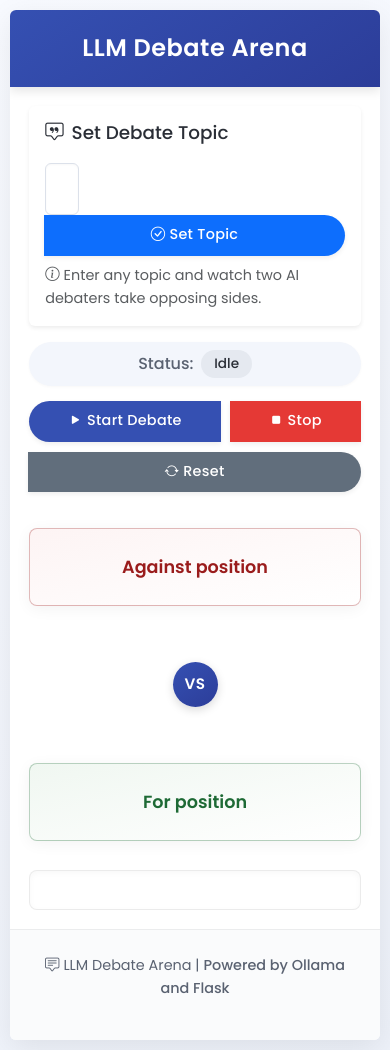
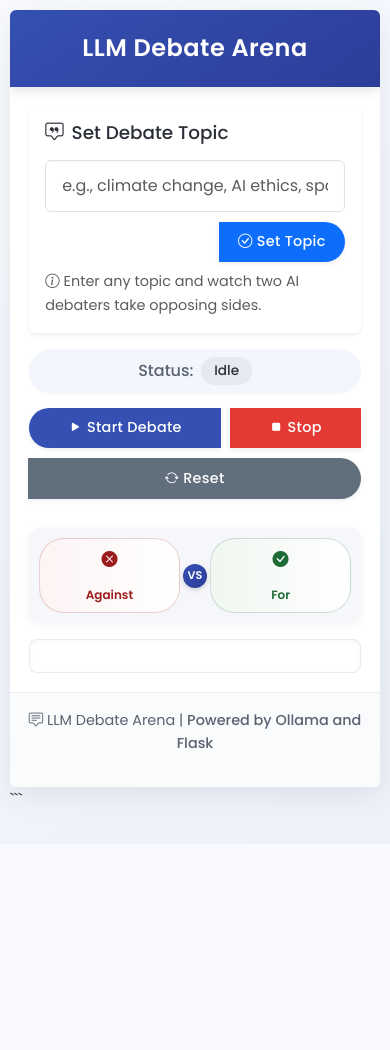
Before and after one commit to rishavpaul95/llm-debate, a Flask app: page / in a window 390 px wide. After the commit the page ends 814 px from the top, so only its background shows below. Run offline with Flask 3, Linux system fonts and the light colour scheme; data that the repository does not hold is empty; some libraries are stand-ins or nearby versions.

Commit message:
fix final ui issues

````diff
--- a/static/css/styles.css
+++ b/static/css/styles.css
@@ -44,7 +44,7 @@ body {
     background: linear-gradient(145deg, var(--primary-color), var(--secondary-color));
     color: white;
     text-align: center;
-    padding: 1.8rem 2rem;
+    padding: 1rem;
     position: relative;
     box-shadow: 0 4px 10px rgba(0, 0, 0, 0.1);
 }
@@ -52,13 +52,13 @@ body {
 h1 {
     font-weight: 600;
     margin: 0;
-    font-size: 1.8rem;
+    font-size: 1.5rem;
     letter-spacing: 0.5px;
 }
 
 .debate-footer {
     text-align: center;
-    padding: 1.5rem;
+    padding: 1rem;
     background-color: #fafbfc;
     color: var(--gray-text);
     font-size: 0.9rem;
@@ -67,7 +67,7 @@ h1 {
 
 /* Topic form styling */
 .topic-form {
-    margin: 1.8rem 1.8rem 1.2rem;
+    margin: 1.2rem 1.8rem 1rem;
     background-color: white;
     border-radius: var(--border-radius);
     transition: var(--transition);
@@ -76,14 +76,17 @@ h1 {
 }
 
 .topic-form h3 {
-    margin-bottom: 1.2rem;
+    margin-bottom: 1rem;
     color: var(--dark-text);
     font-weight: 500;
     font-size: 1.3rem;
 }
 
+/* Input group styling improvement */
 .input-group {
     margin-bottom: 0.8rem;
+    display: flex;
+    flex-wrap: wrap;
 }
 
 #topic-input {
@@ -94,6 +97,9 @@ h1 {
     font-family: inherit;
     transition: var(--transition);
     box-shadow: inset 0 1px 2px rgba(0,0,0,.03);
+    color: var(--dark-text);
+    background-color: white;
+    flex: 1;
 }
 
 #topic-input:focus {
@@ -113,16 +119,16 @@ h1 {
     display: flex;
     justify-content: space-between;
     align-items: center;
-    padding: 0 1.8rem 1.2rem;
-    margin-bottom: 1.2rem;
+    padding: 0 1.8rem 0.8rem;
+    margin-bottom: 0.8rem;
     flex-wrap: wrap;
     gap: 1rem;
 }
 
 /* Add space when topic form is hidden - debate is active */
 .debate-meta.form-hidden {
-    margin-top: 2rem;
-    padding-top: 1.2rem;
+    margin-top: 1rem;
+    padding-top: 0.8rem;
     border-top: 1px solid rgba(0,0,0,0.04);
 }
 
@@ -223,79 +229,81 @@ h1 {
     padding: 0 1.8rem 1.8rem;
 }
 
-/* Participants display */
+/* Participants display - REDESIGNED FOR COMPACT LAYOUT */
 .participants {
     display: flex;
     justify-content: space-between;
-    align-items: stretch;
-    margin-bottom: 1.8rem;
+    align-items: center;
+    margin-bottom: 1rem;
     position: relative;
-    gap: 20px;
+    gap: 10px;
+    background: #f5f7fa;
+    border-radius: 30px;
+    padding: 0.5rem;
+    box-shadow: 0 2px 8px rgba(0,0,0,0.05);
 }
 
 .participant {
     flex: 1;
-    padding: 1.5rem;
-    border-radius: 8px;
+    padding: 0.6rem 1rem;
+    border-radius: 25px;
     text-align: center;
     position: relative;
-    box-shadow: 0 3px 15px rgba(0,0,0,0.05);
     z-index: 1;
     display: flex;
-    flex-direction: column;
     justify-content: center;
     align-items: center;
-    transition: transform 0.3s ease, box-shadow 0.3s ease;
+    transition: var(--transition);
     border-width: 1px;
+    gap: 8px;
 }
 
 .participant:hover {
-    transform: translateY(-3px);
-    box-shadow: 0 8px 20px rgba(0,0,0,0.08);
+    transform: translateY(-2px);
+    box-shadow: 0 4px 10px rgba(0,0,0,0.08);
 }
 
 .vs-badge {
     background: linear-gradient(145deg, var(--primary-color), var(--secondary-color));
     color: white;
-    width: 54px;
-    height: 54px;
+    width: 28px;
+    height: 28px;
     display: flex;
     align-items: center;
     justify-content: center;
     border-radius: 50%;
     font-weight: 600;
-    position: absolute;
-    left: 50%;
-    top: 50%;
-    transform: translate(-50%, -50%);
-    z-index: 2;
-    box-shadow: 0 3px 10px rgba(0,0,0,0.15);
-    font-size: 1.1rem;
-    letter-spacing: 0.5px;
+    font-size: 0.8rem;
+    box-shadow: 0 2px 5px rgba(0,0,0,0.15);
+    letter-spacing: 0;
 }
 
 .participant.for {
-    background: linear-gradient(to bottom right, var(--for-bg-light), white);
+    background: linear-gradient(to right, var(--for-bg-light), white);
     color: var(--for-color);
-    border: 1px solid rgba(30, 106, 53, 0.3);
+    border: 1px solid rgba(30, 106, 53, 0.2);
 }
 
 .participant.against {
-    background: linear-gradient(to bottom right, var(--against-bg-light), white);
+    background: linear-gradient(to right, var(--against-bg-light), white);
     color: var(--against-color);
-    border: 1px solid rgba(154, 28, 28, 0.3);
+    border: 1px solid rgba(154, 28, 28, 0.2);
 }
 
 .participant-label {
     font-weight: 600;
-    font-size: 1.1rem;
+    font-size: 0.9rem;
+    white-space: nowrap;
+    overflow: hidden;
+    text-overflow: ellipsis;
+    max-width: 180px;
 }
 
 /* Typing indicators */
 .typing-indicator {
     display: none;
     justify-content: center;
-    margin-top: 0.8rem;
+    margin: 0;
 }
 
 .typing-indicator.visible {
@@ -303,10 +311,10 @@ h1 {
 }
 
 .typing-indicator .dot {
-    width: 6px;
-    height: 6px;
+    width: 4px;
+    height: 4px;
     border-radius: 50%;
-    margin: 0 3px;
+    margin: 0 2px;
     animation: typing-animation 1.4s infinite;
     opacity: 0.7;
 }
@@ -340,10 +348,10 @@ h1 {
 
 /* Conversation area */
 .conversation-container {
-    max-height: 550px;
+    max-height: 600px; /* Increased from 550px */
     overflow-y: auto;
     border: 1px solid rgba(0,0,0,0.08);
-    padding: 1.8rem;
+    padding: 1.5rem;
     border-radius: 8px;
     background-color: #ffffff;
     scrollbar-width: thin;
@@ -457,22 +465,35 @@ h1 {
     }
 
     .participants {
-        flex-direction: column;
-        gap: 2.5rem;
+        flex-wrap: wrap;
+        border-radius: 12px;
+        padding: 0.8rem 0.5rem;
+        position: relative;
+        min-height: 50px;
     }
 
     .participant {
+        padding: 0.5rem 0.7rem;
+        width: calc(50% - 15px);
         margin: 0;
-        width: 100%;
+        justify-content: flex-start;
     }
 
     .vs-badge {
-        position: static;
-        transform: none;
-        margin: 1rem auto;
-        width: 45px;
-        height: 45px;
-        font-size: 0.95rem;
+        position: absolute;
+        left: 50%;
+        top: 50%;
+        transform: translate(-50%, -50%);
+        width: 24px;
+        height: 24px;
+        font-size: 0.7rem;
+        z-index: 5;
+    }
+
+    .participant-label {
+        font-size: 0.8rem;
+        max-width: 100px;
+        text-align: left;
     }
 
     .message.for-position,
@@ -513,15 +534,25 @@ h1 {
 
     .input-group {
         flex-direction: column;
+        gap: 10px;
+    }
+
+    .input-group .form-control {
+        width: 100%;
+    }
+
+    .input-group .btn {
+        align-self: flex-end;
     }
 
     #topic-input {
         border-radius: 6px;
+        width: 100%;
     }
 
     .conversation-container {
-        padding: 1.2rem;
-        max-height: 500px;
+        padding: 1rem;
+        max-height: 550px;
     }
 
     .message {
@@ -535,4 +566,55 @@ h1 {
     .debate-arena {
         padding: 0 1.2rem 1.2rem;
     }
+
+    .participant {
+        padding: 0.5rem;
+        flex-direction: column;
+        align-items: center;
+        height: auto;
+        min-height: 60px;
+        justify-content: center;
+    }
+
+    .participant i {
+        margin-bottom: 3px;
+    }
+
+    .participant-label {
+        max-width: 100%;
+        text-align: center;
+        margin-top: 2px;
+        font-size: 0.75rem;
+    }
+
+    .participants {
+        gap: 30px;
+        padding: 0.6rem;
+    }
+
+    .participant-label {
+        max-width: 100px;
+    }
+
+    /* Ensure typing indicators don't break the layout */
+    .typing-indicator {
+        position: absolute;
+        bottom: 2px;
+        left: 50%;
+        transform: translateX(-50%);
+    }
 }
+
+/* Fix text contrast in inputs to prevent inversion issues */
+input, textarea, select {
+    color: var(--dark-text);
+    background-color: #fff;
+}
+
+/* Ensure Bootstrap doesn't override our form control styles */
+.form-control:focus {
+    color: var(--dark-text);
+    background-color: #fff;
+    border-color: var(--primary-color);
+    box-shadow: 0 0 0 0.2rem rgba(53, 80, 178, 0.15);
+}
--- a/templates/index.html
+++ b/templates/index.html
@@ -26,7 +26,7 @@
                     <h3 class="card-title"><i class="bi bi-chat-square-quote me-2"></i>Set Debate Topic</h3>
                     <div class="input-group mb-2">
                         <input type="text" id="topic-input" class="form-control" placeholder="e.g., climate change, AI ethics, space exploration">
-                        <button id="set-topic-btn" class="btn btn-primary">
+                        <button id="set-topic-btn" class="btn btn-primary ms-md-2">
                             <i class="bi bi-check-circle me-1"></i>Set Topic
                         </button>
                     </div>
@@ -56,7 +56,8 @@
             <div class="debate-arena">
                 <div class="participants">
                     <div class="participant against">
-                        <div class="participant-label" id="against-position">Against position</div>
+                        <i class="bi bi-x-circle-fill"></i>
+                        <div class="participant-label" id="against-position">Against</div>
                         <div class="typing-indicator against-typing" id="against-typing">
                             <span class="dot"></span>
                             <span class="dot"></span>
@@ -65,7 +66,8 @@
                     </div>
                     <div class="vs-badge">VS</div>
                     <div class="participant for">
-                        <div class="participant-label" id="for-position">For position</div>
+                        <i class="bi bi-check-circle-fill"></i>
+                        <div class="participant-label" id="for-position">For</div>
                         <div class="typing-indicator for-typing" id="for-typing">
                             <span class="dot"></span>
                             <span class="dot"></span>
@@ -90,3 +92,4 @@
     <script src="/static/js/main.js"></script>
 </body>
 </html>
+```
````
